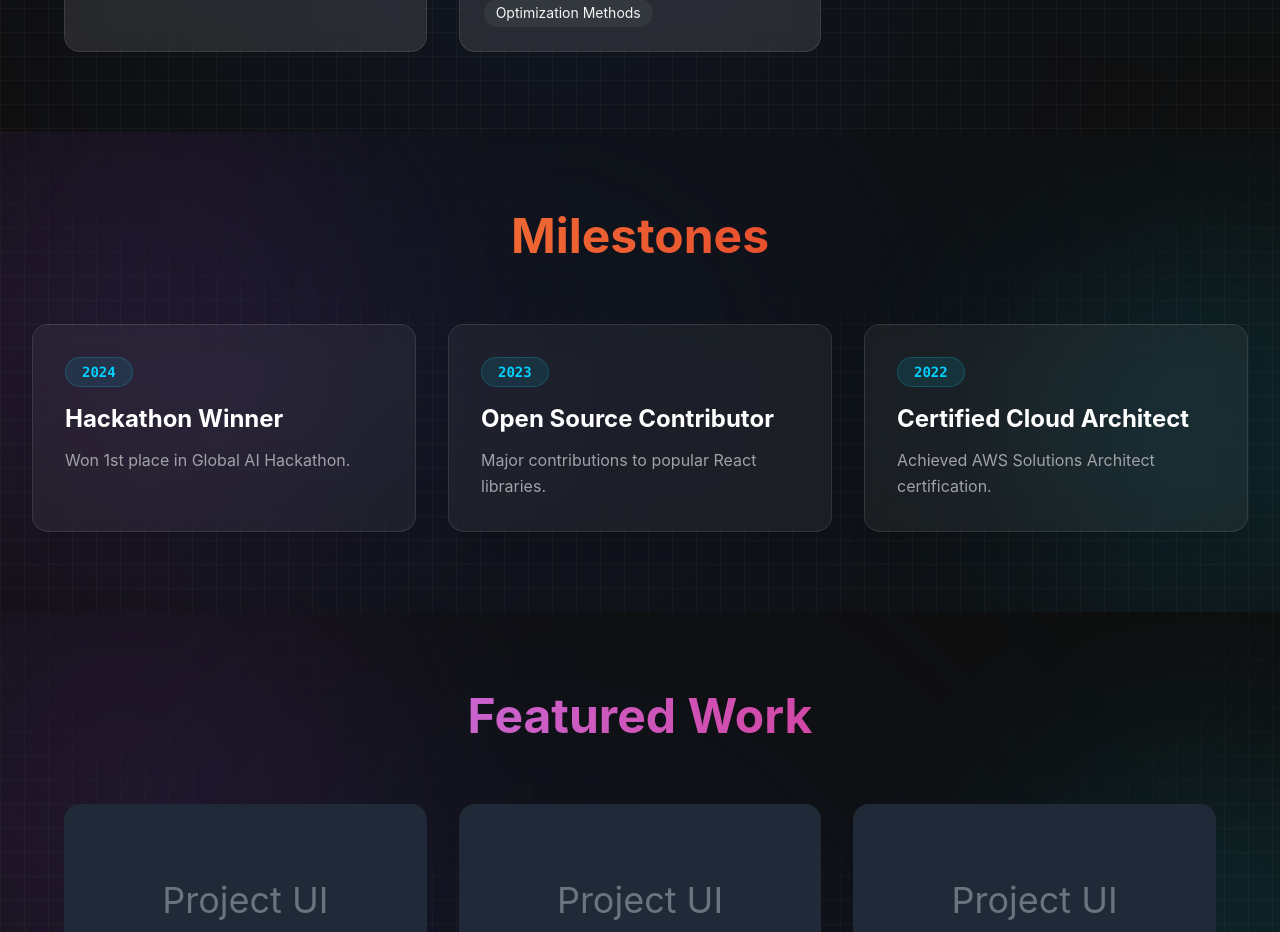
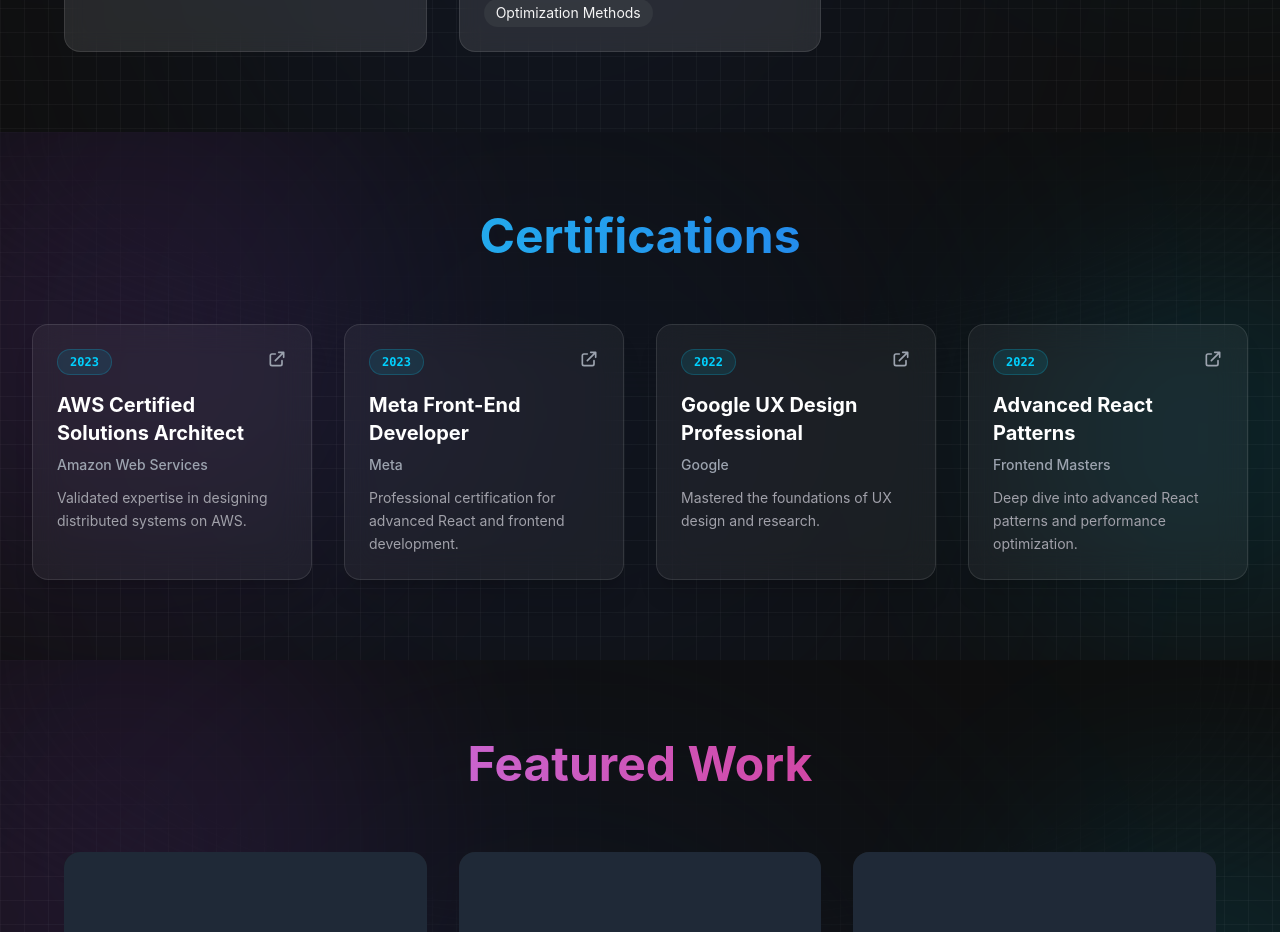
Before and after one commit to jshivanshuu/Portfolio-shivanshu, a React (Vite) app: page / in a window 1280 px wide. Shown: the part 1440-2372 px from the top of the page. Built offline with nearby package versions, Linux system fonts and the light colour scheme.

Commit message:
added certification section

```diff
--- /dev/null
+++ b/src/components/Certifications.jsx
@@ -0,0 +1,89 @@
+import React from 'react';
+import { motion } from 'framer-motion';
+import SectionBackground from './SectionBackground';
+
+const certifications = [
+    {
+        title: "AWS Certified Solutions Architect",
+        issuer: "Amazon Web Services",
+        date: "2023",
+        link: "https://aws.amazon.com/certification/",
+        description: "Validated expertise in designing distributed systems on AWS."
+    },
+    {
+        title: "Meta Front-End Developer",
+        issuer: "Meta",
+        date: "2023",
+        link: "https://www.coursera.org/professional-certificates/meta-front-end-developer",
+        description: "Professional certification for advanced React and frontend development."
+    },
+    {
+        title: "Google UX Design Professional",
+        issuer: "Google",
+        date: "2022",
+        link: "https://www.coursera.org/professional-certificates/google-ux-design",
+        description: "Mastered the foundations of UX design and research."
+    },
+    {
+        title: "Advanced React Patterns",
+        issuer: "Frontend Masters",
+        date: "2022",
+        link: "https://frontendmasters.com",
+        description: "Deep dive into advanced React patterns and performance optimization."
+    },
+];
+
+const Certifications = () => {
+    return (
+        <section id="certifications" className="py-20 px-8 bg-primary text-secondary relative overflow-hidden">
+            <SectionBackground />
+
+            <div className="max-w-7xl mx-auto relative z-10">
+                <motion.h2
+                    initial={{ opacity: 0, scale: 0.9 }}
+                    whileInView={{ opacity: 1, scale: 1 }}
+                    className="text-3xl md:text-5xl font-bold mb-16 text-center bg-gradient-to-r from-cyan-400 to-blue-600 bg-clip-text text-transparent"
+                >
+                    Certifications
+                </motion.h2>
+
+                <div className="grid grid-cols-1 md:grid-cols-2 lg:grid-cols-4 gap-8">
+                    {certifications.map((cert, index) => (
+                        <motion.a
+                            href={cert.link}
+                            target="_blank"
+                            rel="noopener noreferrer"
+                            key={index}
+                            initial={{ opacity: 0, y: 30 }}
+                            whileInView={{ opacity: 1, y: 0 }}
+                            whileHover={{ scale: 1.05, y: -5 }}
+                            transition={{ duration: 0.3, delay: index * 0.1 }}
+                            className="block bg-white/5 backdrop-blur-lg border border-white/10 p-6 rounded-2xl shadow-xl hover:shadow-[0_0_30px_rgba(0,209,255,0.3)] hover:border-accent/50 transition-all duration-300 group cursor-pointer h-full"
+                        >
+                            <div className="flex justify-between items-start mb-4">
+                                <span className="inline-block px-3 py-1 rounded-full bg-accent/10 border border-accent/20 text-accent font-mono font-bold text-xs">
+                                    {cert.date}
+                                </span>
+                                <svg xmlns="http://www.w3.org/2000/svg" className="h-5 w-5 text-gray-400 group-hover:text-accent transition-colors" fill="none" viewBox="0 0 24 24" stroke="currentColor">
+                                    <path strokeLinecap="round" strokeLinejoin="round" strokeWidth={2} d="M10 6H6a2 2 0 00-2 2v10a2 2 0 002 2h10a2 2 0 002-2v-4M14 4h6m0 0v6m0-6L10 14" />
+                                </svg>
+                            </div>
+
+                            <h3 className="text-xl font-bold mb-2 text-white group-hover:text-accent transition-colors line-clamp-2 min-h-[3.5rem]">
+                                {cert.title}
+                            </h3>
+                            <p className="text-sm text-gray-400 mb-3 font-medium">
+                                {cert.issuer}
+                            </p>
+                            <p className="text-[#a1a1aa] text-sm leading-relaxed line-clamp-3">
+                                {cert.description}
+                            </p>
+                        </motion.a>
+                    ))}
+                </div>
+            </div>
+        </section>
+    );
+};
+
+export default Certifications;
--- a/src/pages/Home.jsx
+++ b/src/pages/Home.jsx
@@ -1,7 +1,7 @@
 import React from 'react';
 import Hero from '../components/Hero';
 import Skills from '../components/Skills';
-import Achievements from '../components/Achievements';
+import Certifications from '../components/Certifications';
 import Projects from '../components/Projects';
 import Contact from '../components/Contact';
 
@@ -13,7 +13,7 @@
             <Navbar />
             <Hero />
             <Skills />
-            <Achievements />
+            <Certifications />
             <Projects />
             <Contact />
         </div>
```
